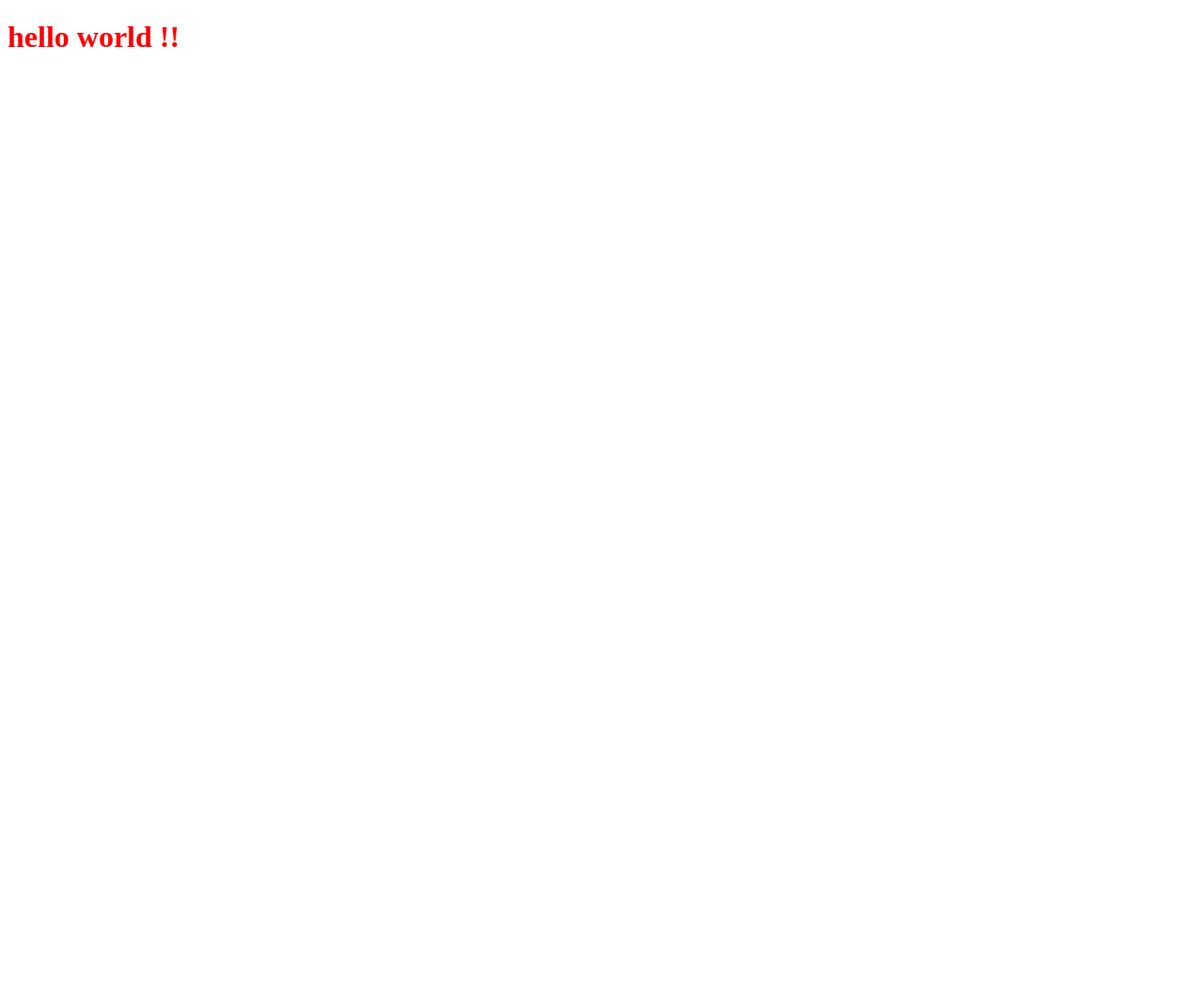
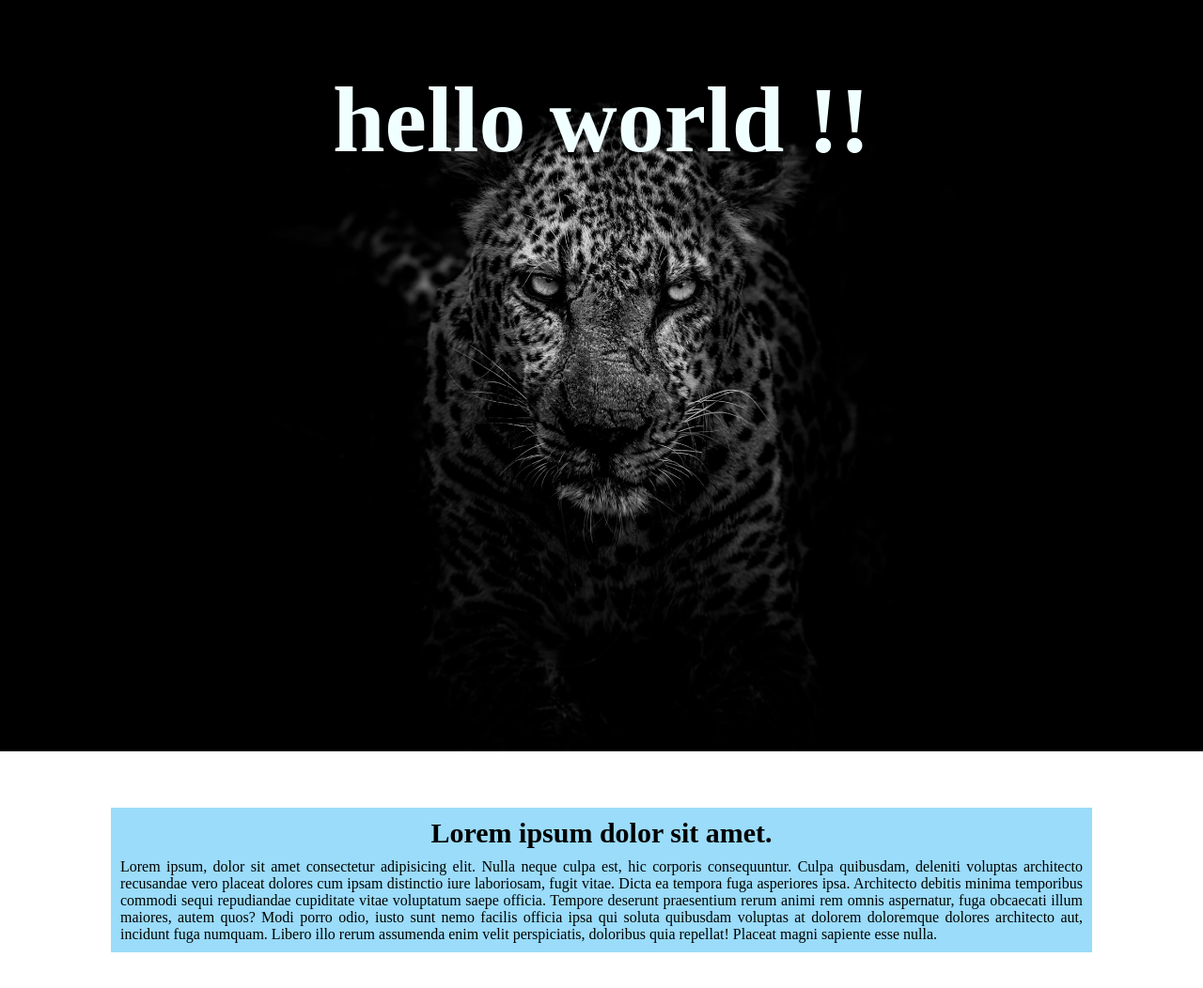
Before and after one commit to AshikPatwary/first-conceptual-sessions-html-css, a plain HTML site: page index.html in a window 1280 px wide. Shown: the whole page at 94% size. Before the commit the page ends 800 px from the top, so only its background shows below. Drawn offline with Linux system fonts and the light colour scheme.

Commit message:
add fe,cm

```diff
--- a/index.html
+++ b/index.html
@@ -4,9 +4,15 @@
     <meta charset="UTF-8" />
     <meta name="viewport" content="width=device-width, initial-scale=1.0" />
     <title>First conceptual section</title>
-    <link rel="stylesheet" href="style/style.css">
+    <link rel="stylesheet" href="style/style.css" />
   </head>
   <body>
-    <h1>hello world !!</h1>
+    <div class="hero">
+        <h1>hello world !!</h1>
+    </div>
+    <div class="article">
+        <h1>Lorem ipsum dolor sit amet.</h1>
+        <p>Lorem ipsum, dolor sit amet consectetur adipisicing elit. Nulla neque culpa est, hic corporis consequuntur. Culpa quibusdam, deleniti voluptas architecto recusandae vero placeat dolores cum ipsam distinctio iure laboriosam, fugit vitae. Dicta ea tempora fuga asperiores ipsa. Architecto debitis minima temporibus commodi sequi repudiandae cupiditate vitae voluptatum saepe officia. Tempore deserunt praesentium rerum animi rem omnis aspernatur, fuga obcaecati illum maiores, autem quos? Modi porro odio, iusto sunt nemo facilis officia ipsa qui soluta quibusdam voluptas at dolorem doloremque dolores architecto aut, incidunt fuga numquam. Libero illo rerum assumenda enim velit perspiciatis, doloribus quia repellat! Placeat magni sapiente esse nulla.</p>
+    </div>
   </body>
 </html>
--- a/style/style.css
+++ b/style/style.css
@@ -1,3 +1,29 @@
-h1{
-    color: red;
+* {
+  margin: 0;
+  padding: 0;
 }
+.hero {
+  background-image: url(../image/bag.jpg);
+  height: 100vh;
+  background-size: cover;
+}
+.hero h1 {
+  color: azure;
+  font-size: 100px;
+  text-align: center;
+  padding-top: 70px;
+}
+.article {
+  width: 80%;
+  /* margin-left: auto;
+  margin-right: auto; */
+  padding: 10px;
+  margin: 60px auto;
+  text-align: justify;
+  background-color: #9adcfa;
+}
+.article h1{
+    text-align: center;
+    font-size: 30px;
+    margin-bottom: 10px;
+}
```
Also changed, not shown: image/bag.jpg (added), image/cow.jpg (added).
